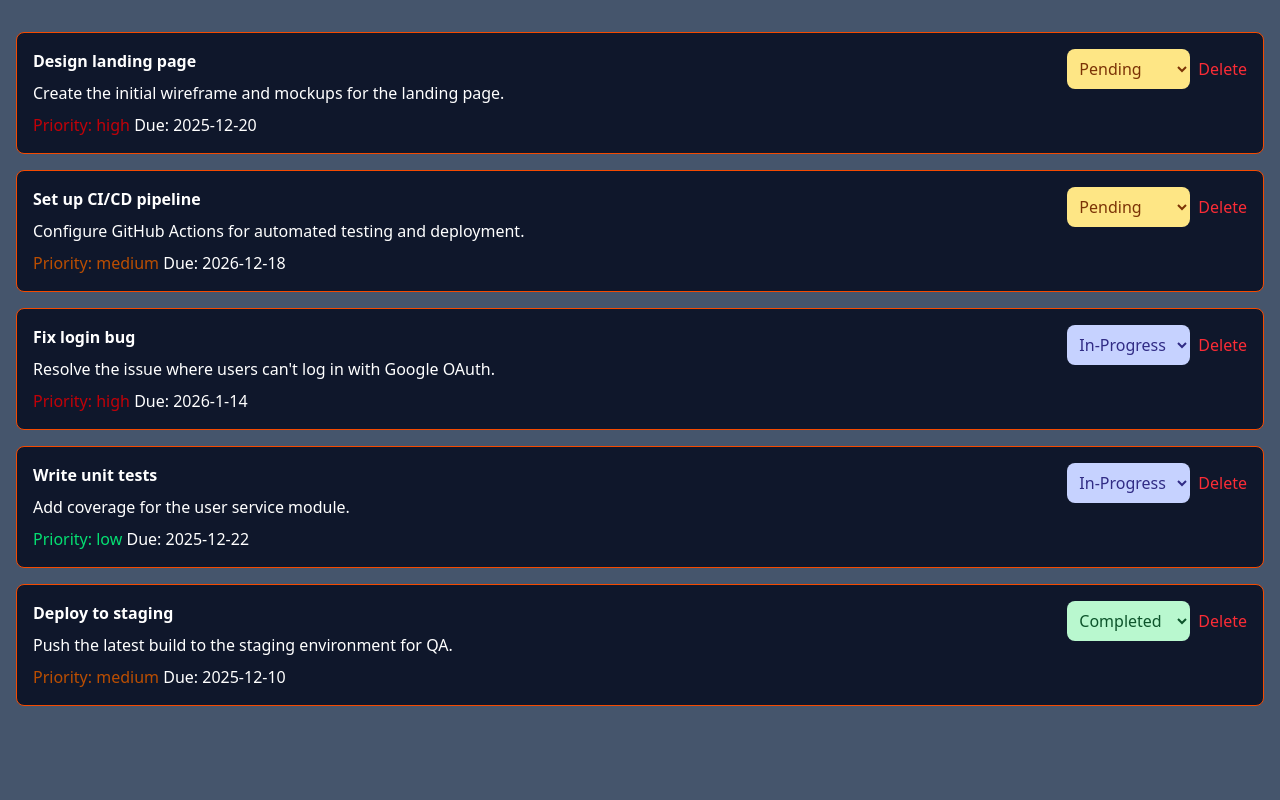
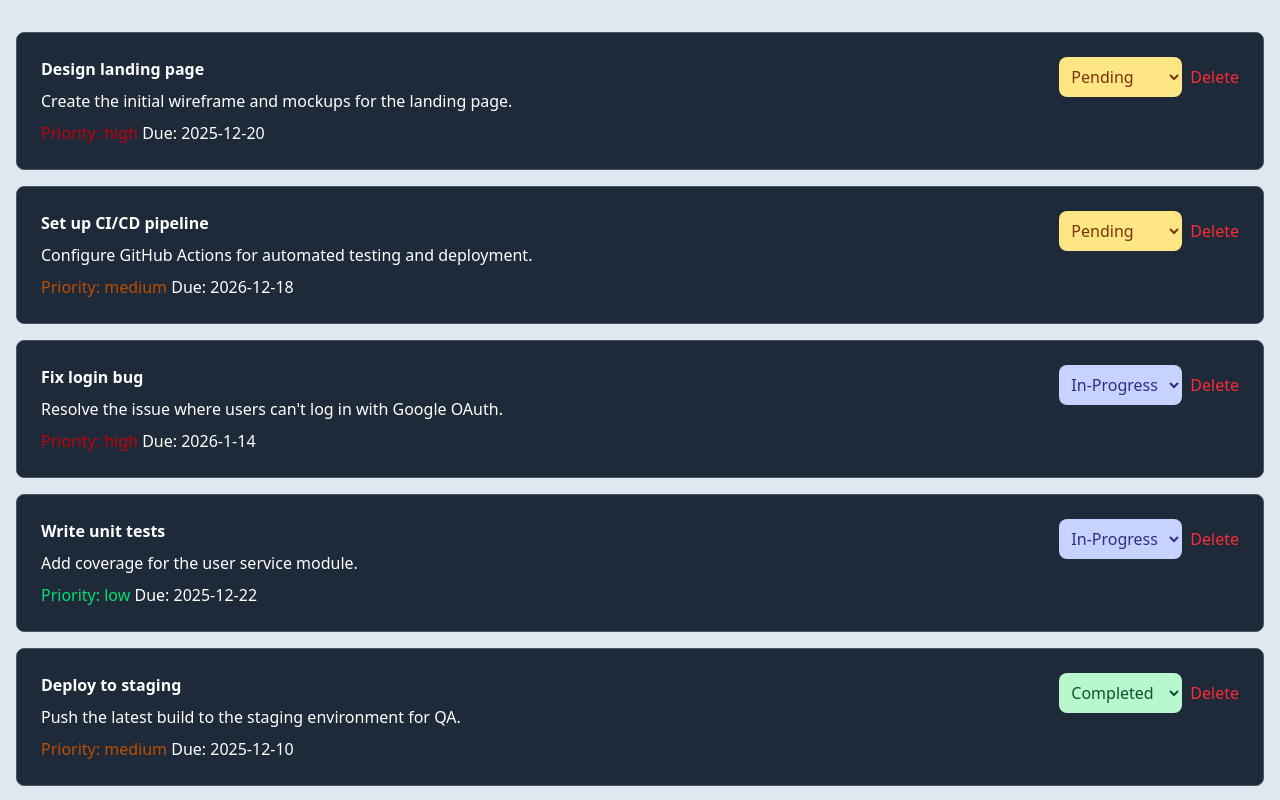
Before and after one commit to Abel-Per-Scholas-Work/task-manager, a React (Vite) app: page / in a window 1280 px wide. Built offline with nearby package versions, Linux system fonts and the light colour scheme.

Commit message:
refactor: changes the overall color

```diff
--- a/src/App.tsx
+++ b/src/App.tsx
@@ -57,7 +57,7 @@ function App() {
 	};
 
 	return (
-		<main className="bg-slate-600">
+		<main className="bg-slate-200">
 			<section className="h-screen max-w-[85rem] mx-auto flex flex-col p-4 py-8">
 				<TaskList
 					tasks={tasks}
--- a/src/components/TaskItem/TaskItem.tsx
+++ b/src/components/TaskItem/TaskItem.tsx
@@ -19,7 +19,7 @@ export default function TaskItem({
 	};
 
 	return (
-		<div className="rounded-lg border border-orange-600 flex items-start p-4 bg-slate-900 text-white">
+		<div className="rounded-lg border border-gray-600 flex items-start p-6 bg-gray-800 text-white">
 			<div className="w-2/3 flex flex-col gap-y-2">
 				<h2 className="font-bold">{task.title}</h2>
 				<p>{task.description}</p>
```
